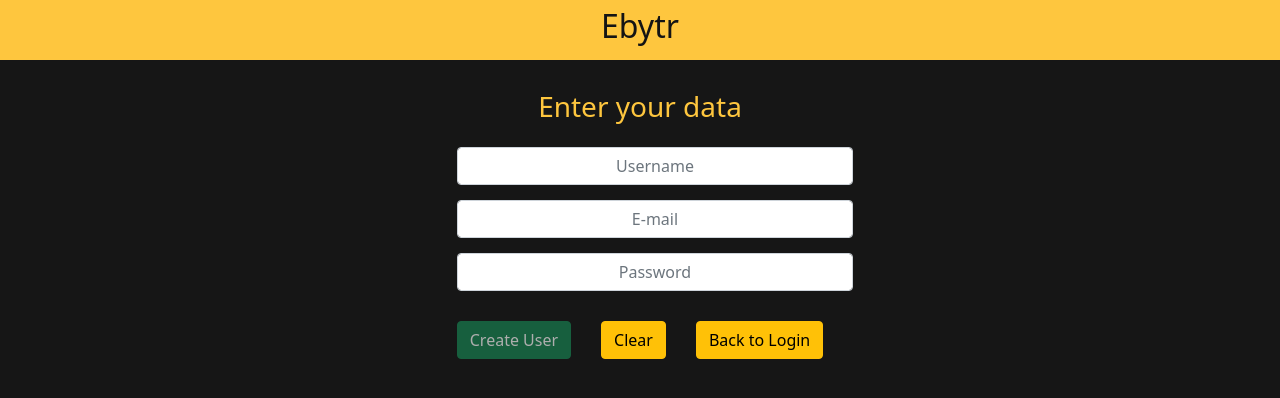
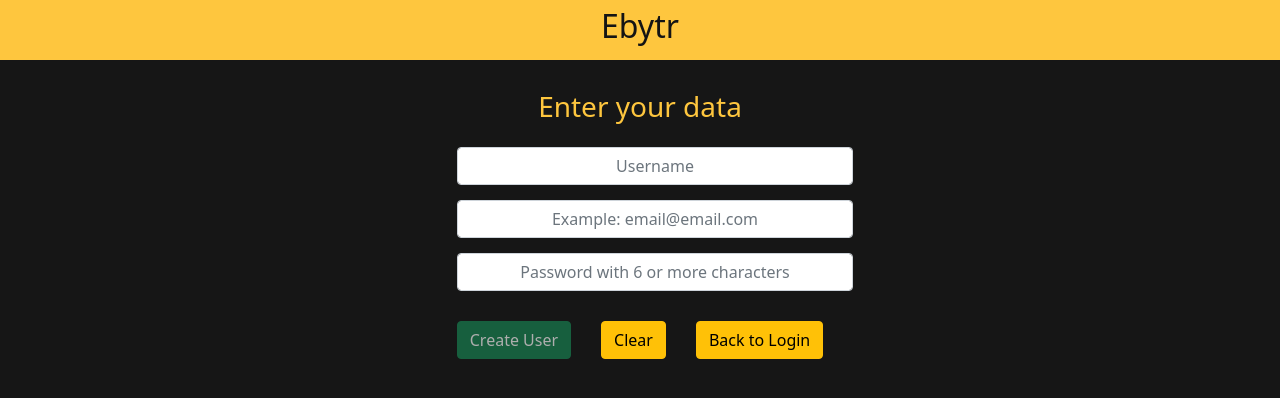
Before and after one commit to flash898/ebytr, a React (Create React App) app in the folder frontend/: page /users/create in a window 1280 px wide. Shown: the top 398 px of the page. Built offline with nearby package versions, Linux system fonts and the light colour scheme.

Commit message:
fix modal

```diff
--- a/frontend/src/components/BodyTask.js
+++ b/frontend/src/components/BodyTask.js
@@ -8,17 +8,6 @@ import '../styles/BodyTask.css';
 const BodyTask = ({ element, reloadPage, reloadTask }) => {
   const [modal, setModal] = useState(false);
   const id = '_id';
-  if (modal) {
-    return (<Modal
-      updateTask={ reloadTask }
-      id={ element[id] }
-      name={ element.name }
-      task={ element.task }
-      progress={ element.progress }
-      modal={ setModal }
-      element={ element }
-    />);
-  }
 
   return (
     <div className="div-task">
@@ -43,6 +32,15 @@ const BodyTask = ({ element, reloadPage, reloadTask }) => {
           <RiDeleteBin2Line style={ { fontSize: '25px' } } />
         </button>
       </div>
+      {modal && (<Modal
+      updateTask={ reloadTask }
+      id={ element[id] }
+      name={ element.name }
+      task={ element.task }
+      progress={ element.progress }
+      modal={ setModal }
+      element={ element }
+    />)}
     </div>
   );
 };
--- a/frontend/src/components/Modal.js
+++ b/frontend/src/components/Modal.js
@@ -1,8 +1,9 @@
 import PropTypes from 'prop-types';
 import React, { useContext } from 'react';
 import MyContext from '../context/MyContext';
+import '../styles/Modal.css';
 
-const Modal = ({ updateTask, id, modal, element }) => {
+const Modal = ({ updateTask, id, modal }) => {
   const {
     name,
     task,
@@ -25,14 +26,13 @@ const Modal = ({ updateTask, id, modal, element }) => {
   }
 
   return (
-    <div className="div-modal" style={ { position: 'absolute', marginTop: '330px' } }>
+    <div className="div-modal" >
       <input
         type="text"
         className="form-control"
         name="name"
         placeholder="Name"
         onChange={ nameInput }
-        value={ element.name }
       />
       <input
         type="text"
@@ -40,7 +40,6 @@ const Modal = ({ updateTask, id, modal, element }) => {
         name="task"
         placeholder="Task"
         onChange={ taskInput }
-        value={ element.task }
       />
       <select className="form-select" onChange={ progressInput }>
         <option name="pending" value="Pending">Pending</option>
--- a/frontend/src/context/Provider.js
+++ b/frontend/src/context/Provider.js
@@ -24,7 +24,7 @@ function Provider({ children }) {
       .then((response) => {
         setUser(response.data);
         localStorage.setItem('token', response.data.token);
-      });
+      }).catch(() => alert('User or password wrong!'));
     return getUser;
   }
 
@@ -38,6 +38,7 @@ function Provider({ children }) {
     setUsername('');
     setEmail('');
     setPassword('');
+    alert('Created user.');
     return newUser;
   }
 
--- a/frontend/src/pages/CreateUser.js
+++ b/frontend/src/pages/CreateUser.js
@@ -18,7 +18,7 @@ const CreateUser = () => {
   } = useContext(MyContext);
 
   function ableButton() {
-    const numMin = 6;
+    const numMin = 5;
     const regex = /\w+@\w+.com(.br)?/;
     if (regex.test(email) && password.length >= numMin) {
       setStatus(false);
@@ -66,15 +66,15 @@ const CreateUser = () => {
             type="text"
             name="email"
             className="form-control control-create"
-            placeholder="E-mail"
+            placeholder="Example: email@email.com"
             onChange={ loginInput }
             value={ email }
           />
           <input
-            type="text"
+            type="password"
             name="password"
             className="form-control control-create"
-            placeholder="Password"
+            placeholder="Password with 6 or more characters"
             onChange={ passwordInput }
             value={ password }
           />
```
